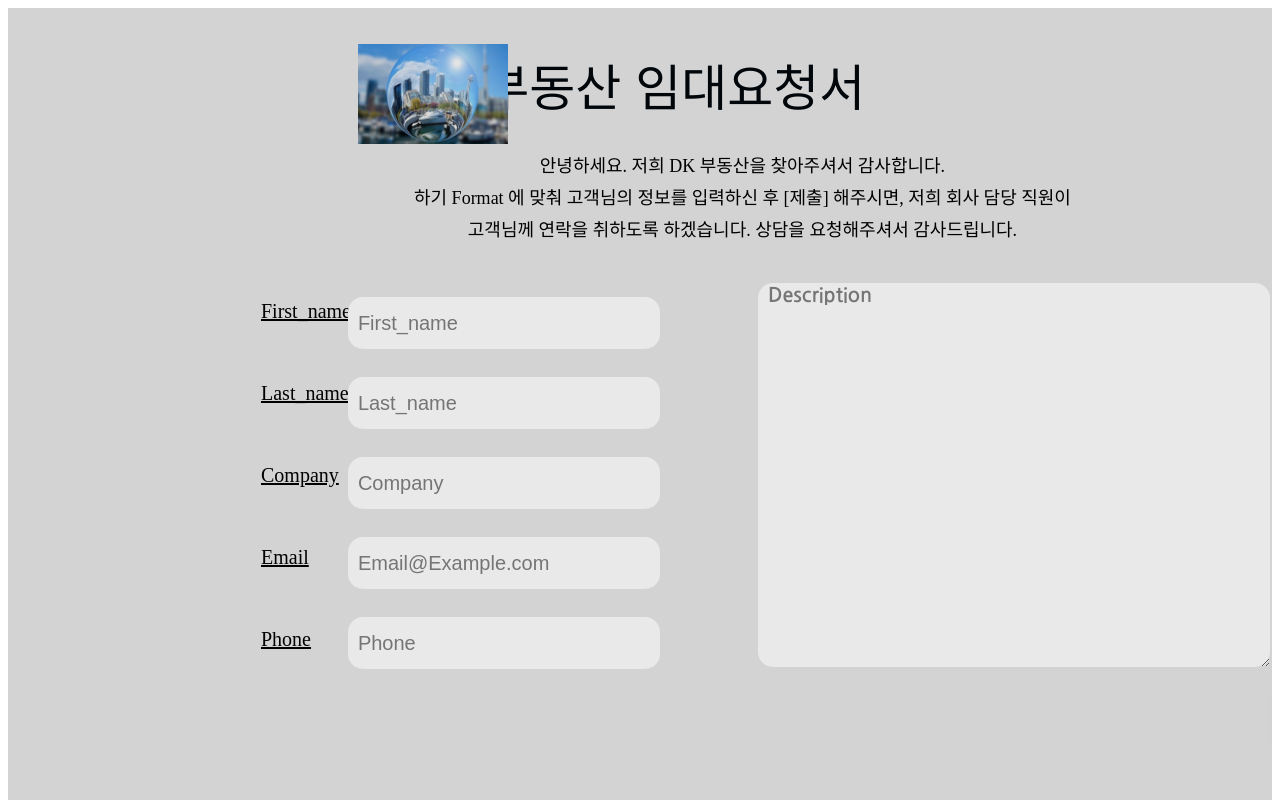
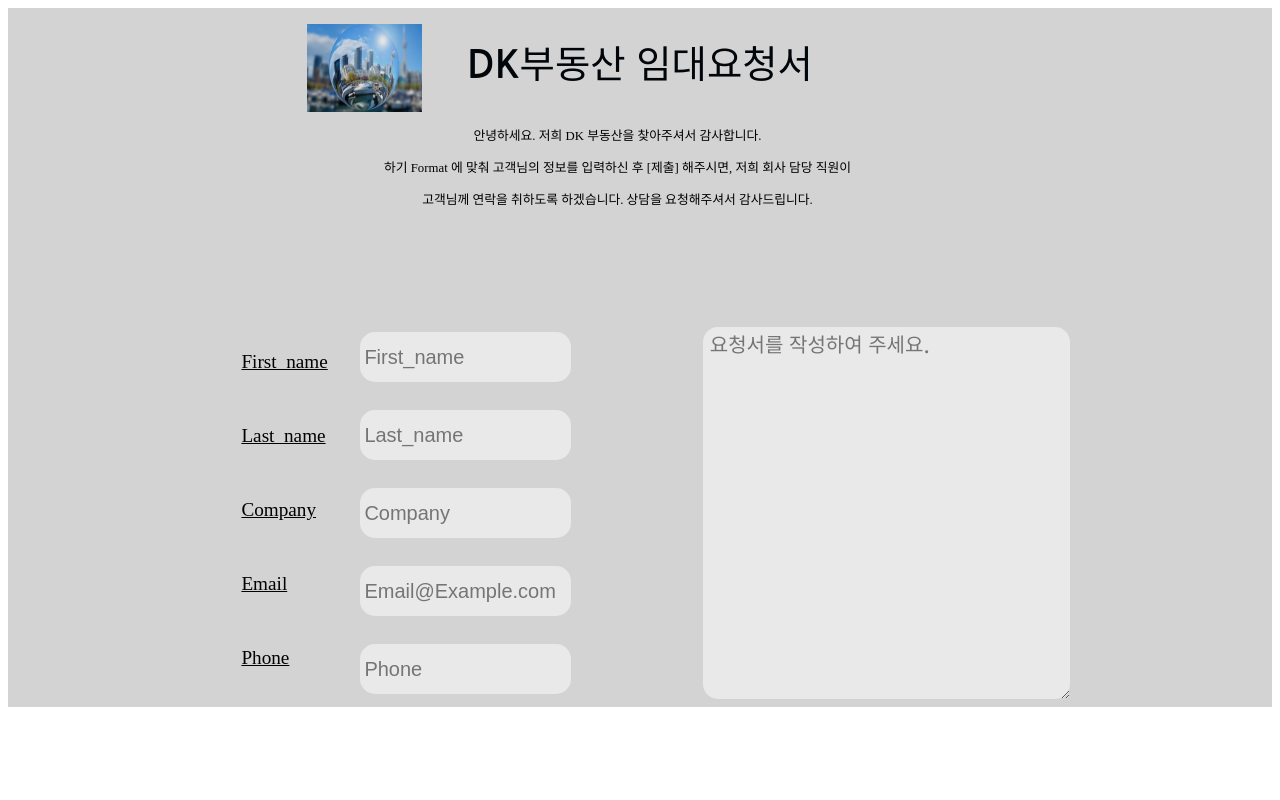
Before and after one commit to tockorea/DKRealEstate, a plain HTML site: page index.html in a window 1280 px wide. Shown: the top 800 px of the page. Drawn offline with Linux system fonts and the light colour scheme.

Commit message:
Add files via upload

```diff
--- a/index.css
+++ b/index.css
@@ -1,79 +1,77 @@
-@import url(C:\DKProject\WebToLead.css);
-@import url('https://fonts.googleapis.com/css2?family=Nanum+Gothic:wght@700&display=swap');
+@import url(index.css);
+@import url("https://fonts.googleapis.com/css2?family=Nanum+Gothic:wght@700&display=swap");
 @import url("https://fonts.googleapis.com/css?family=Poppins:200,300,400,500,600,700,800,900&display=swap");
 
-#title{
-   font-family: 'Nanum Gothic', sans-serif;
-   font-size: 50px;
-   top:20px;
+#title {
+  font-family: "Nanum Gothic", sans-serif;
+  font-size: 3vw;
+  top: -37%;
   text-align: center;
   position: relative;
   color: rgb(1, 6, 11);
-
+  margin-top: 2%;
 }
 
 #input {
-    width: 300px;
-    height: 50px;
+  width: 16vw;
+  height: 6vh;
   font-size: 20px;
   border-radius: 15px;
-    padding-left: 10px;
+  padding-left: 1%;
   background-color: rgb(233, 233, 233);
   position: relative;
-   left: 150px;
-    top: 110px;
+  left: 14vw;
+  top: 15vh;
   border: 0;
   z-index: 2;
-    margin-bottom: 10px
+  margin-bottom: 10px;
 }
+
 #text {
   position: relative;
-    font-size: 20px;
-    left: 250px;
-    top: -150px;
+  font-size: 1.5vw;
+  left: 18vw;
+  top: 14vh;
   z-index: 2;
-    line-height: 4rem;
+  line-height: 7vh;
   text-decoration: underline;
 }
 
 #inputdescription {
-    width: 500px;
-    height:380px;
+  width: 28vw;
+  height: 46vh;
   font-size: 20px;
   border: 0;
   border-radius: 15px;
   outline: none;
-    padding-left: 10px;
+  padding-left: 1%;
   background-color: rgb(233, 233, 233);
   display: inline-block;
-    margin:10px;
+  margin: 1%;
   position: relative;
-    top: -382.5px;
-    left: 550px;
-    font-family: 'Nanum Gothic', sans-serif;
+  top: 10.5vh;
+  left: 9vw;
+  font-family: "Nanum Gothic", sans-serif;
   z-index: 2;
-
 }
-
 
 #w-btn {
   background-color: #6aafe6;
   color: #d4dfe6;
   color: white;
-    width: 150px;
-    height: 50px;
-    left: 1100px;
-    top: 95px;
-    position:relative;
+  width: 9vw;
+  height: 6vh;
+  left: 0vw;
+  top: 71vh;
+  position: relative;
   border: 0;
-    font-family: 'Nanum Gothic', sans-serif;
+  font-family: "Nanum Gothic", sans-serif;
   z-index: 2;
   box-shadow: 0 15px 35px rgba(0, 0, 0, 0.2);
   text-decoration: none;
   display: inline-block;
   padding: 15px 30px;
   border-radius: 15px;
-
 }
 
 #right {
@@ -81,36 +79,33 @@
   height: 600px;
   float: right;
   box-sizing: border-box;
-
 }
 
-  #stripes{
-    width:100%;
+#stripes {
+  width: 100%;
   height: 100%;
   overflow: hidden;
   transform-origin: 0;
-    background: rgb(211, 211, 211)
-
-
+  background: rgb(211, 211, 211);
 }
 
-#img{
-    width: 150px;
-    height: 100px;
-    position:relative;
-    top:-36px;
-    left:350px;
+#img {
+  width: 9vw;
+  height: 11vh;
+  position: fixed;
+  top: 3%;
+  left: 24%;
   z-index: 0;
 }
 
-#intro{
-  margin:0;
+#intro {
+  margin: 0 auto;
   position: absolute;
-  font-size: 18px;
-  left: 414px;
-  top: 150px;
+  font-size: 1vw;
+  left: 30vw;
+  top: 15vh;
   z-index: 2;
-  line-height: 2rem;
-  padding:0;
+  line-height: 4vh;
+  padding: 0;
   text-align: center;
 }
--- a/index.html
+++ b/index.html
@@ -1,34 +1,35 @@
 <!DOCTYPE html>
 <html lang="en">
   <head>
-    <meta charset="UTF-8">
-    <meta name="viewport" content="width=device-width, initial-scale=1.0">
-    <meta http-equiv="Content-type" content="text/html; charset=UTF-8">
-    <title>임대상담요청</title>
+    <meta charset="UTF-8" />
+    <meta name="viewport" content="width=device-width, initial-scale=1.0" />
+    <meta http-equiv="Content-type" content="text/html; charset=UTF-8" />
     <style type="text/css">
       @import url("index.css");
     </style>
-    <link rel="stylesheet" href="index.css">
+    <link rel="stylesheet" href="index.css" />
+    <title>임대상담요청</title>
   </head>
   <body>
+    <div style="width:100%; height:100%;" align="center">
       <div id="stripes">
-        <form  action="https://webto.salesforce.com/servlet/servlet.WebToLead?encoding=UTF-8" method="POST">
+        <form action="https://webto.salesforce.com/servlet/servlet.WebToLead?encoding=UTF-8" method="POST">
           <div id="title">
-                <h id="title">DK부동산</h>
-                <h id="title">임대요청서</h>
+            <h id="title">DK부동산 임대요청서</h>
+            <img src="./부동산이미지.PNG" alt="메일" id="img">
           </div>
           <input type=hidden name="oid" value="00D5j00000BdfE2">
           <input type=hidden name="retURL" value="http://google.com">
           <main>
-                <img src="./부동산이미지.PNG" alt="메일" id="img">
-                <table id="right">
-                    <tr>
+            <div style="text-align: center;">
               <label id="intro">안녕하세요. 저희 DK 부동산을 찾아주셔서 감사합니다.<br>
                 하기 Format 에 맞춰 고객님의 정보를 입력하신 후 [제출] 해주시면,
                 저희 회사 담당 직원이<br> 고객님께 연락을 취하도록 하겠습니다.
-                            상담을 요청해주셔서 감사드립니다.
-                        </label><br>
-                        <td>
+                상담을 요청해주셔서 감사드립니다.</label><br>
+            </div>
+            <table id="right">
+              <tr>
+                <td padding-top: 10%; colspan="3">
                   <label id="text">First_name </label><br><br>
                   <label id="text">Last_name </label><br><br>
                   <label id="text">Company </label><br><br>
@@ -36,18 +37,22 @@
                   <label id="text">Phone </label><br><br>
                 </td>
                 <td>
-                            <input placeholder="First_name"id="input" maxlength="40" name="first_name" type="text" ></input><br><br>
+                  <input placeholder="First_name" id="input" maxlength="40" name="first_name" type="text"></input><br><br>
                   <input placeholder="Last_name" id="input" maxlength="80" name="last_name" type="text"></input><br><br>
-                            <input placeholder="Company" id="input" maxlength="40" name="company" type="text" ></input><br><br>
-                            <input placeholder="Email@Example.com" id="input" maxlength="80" name="email" type="text"  required="required"></input><br><br>
+                  <input placeholder="Company" id="input" maxlength="40" name="company" type="text"></input><br><br>
+                  <input placeholder="Email@Example.com" id="input" maxlength="80" name="email" type="text" required="required"></input><br><br>
                   <input placeholder="Phone" id="input" maxlength="11" name="phone" type="text" required="required"></input><br><br>
+                </td>
+                <td>
                   <button type="submit" id="w-btn">제출</button><br><br>
-                            <textarea placeholder="Description" id="inputdescription"  name="description"></textarea><br><br>
+                  <textarea placeholder="요청서를 작성하여 주세요." id="inputdescription" name="description"></textarea><br><br>
+                </td>
                 </td>
               </tr>
             </table>
           </main>
         </form>
       </div>
+    </div>
   </body>
 </html>
```
Lines whose indentation alone changed are shown as unchanged.
